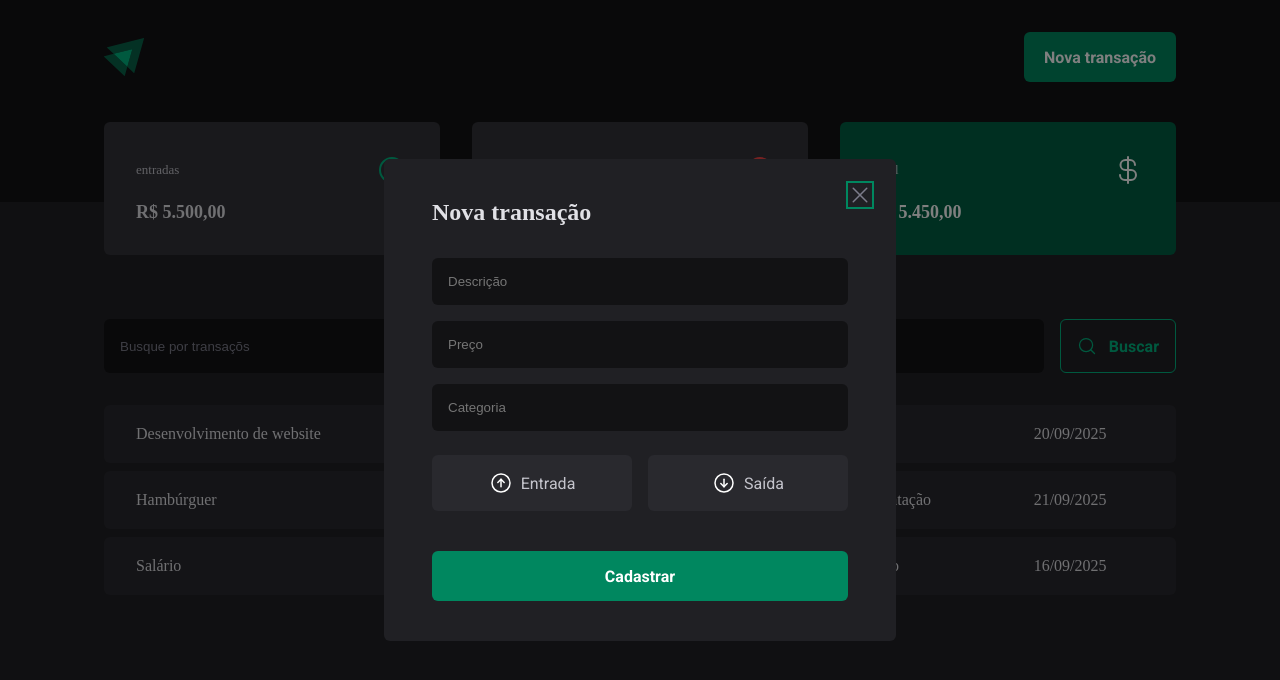
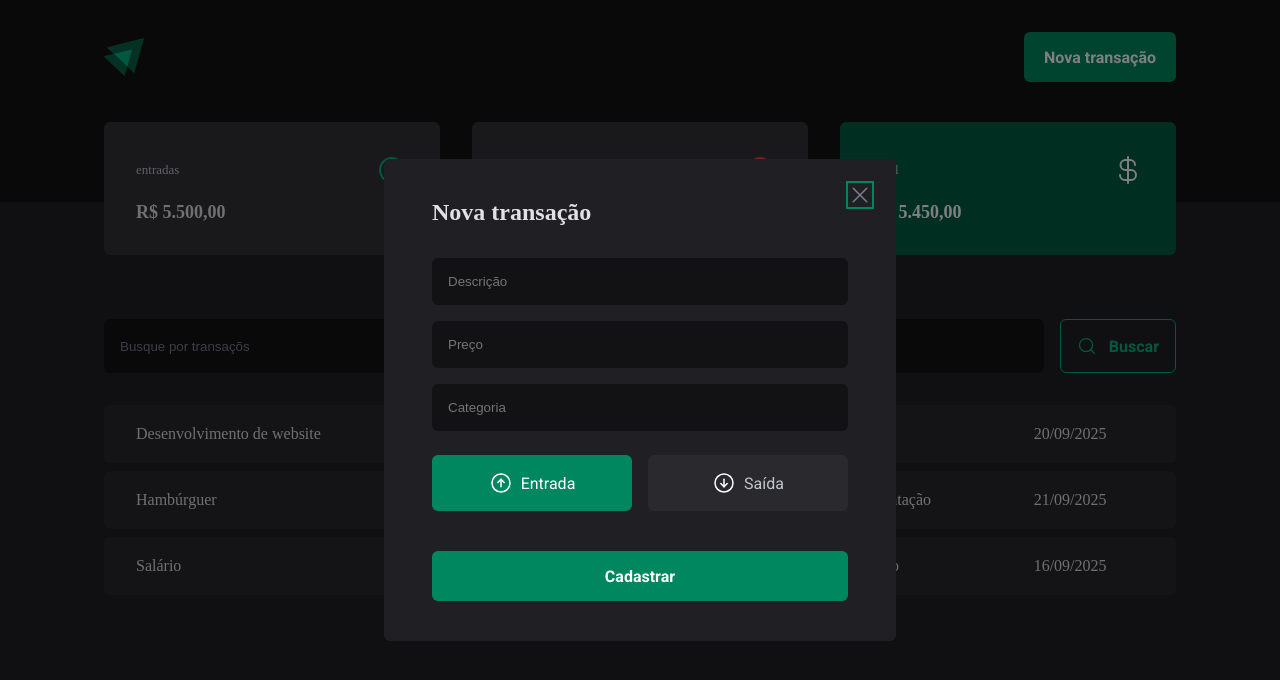
Before and after one commit to ronald1134/DT-Money, a React (Vite) app: page / in a window 1280 px wide. Both pictures are taken after a click on the button "Nova transação". Shown: the top 680 px of the page. Built offline with nearby package versions, Linux system fonts and the light colour scheme; data requests are answered from the project's data file.

Commit message:
feat(NewTransactionModal) adiciona Controller do react-form no TransactionType

```diff
--- a/src/components/NewTransationModal/index.tsx
+++ b/src/components/NewTransationModal/index.tsx
@@ -3,14 +3,14 @@
 import { ArrowCircleDown, ArrowCircleUp, X } from "phosphor-react";
 import * as zod from "zod";
 import { zodResolver } from "@hookform/resolvers/zod";
-import { useForm } from "react-hook-form";
+import { Controller, useForm } from "react-hook-form";
 
 
 const newTransactionFormSchema = zod.object({
     description: zod.string(),
     price: zod.number(),
     category: zod.string(),
-    // type: zod.enum(['income', 'outcome']),
+    type: zod.enum(['income', 'outcome']),
 })
 
 type NewTransactionFormInputs = zod.infer<typeof newTransactionFormSchema>
@@ -19,12 +19,15 @@
 export function NewTransactionModal() {
 
     const {
+        control,
         register,
         handleSubmit,
         formState: { isSubmitting }
     } = useForm<NewTransactionFormInputs>({
         resolver: zodResolver(newTransactionFormSchema),
-
+        defaultValues: {
+            type: 'income'
+        }
     })
 
     async function handleCreateNewTransaction(data: NewTransactionFormInputs) {
@@ -62,7 +65,17 @@
                         {...register('category')}
                     />
 
-                    <TransactionType>
+                    <Controller
+                        control={control}
+                        name="type"
+                        render={({ field }) => {
+                            console.log(field);
+                            return (
+                                <TransactionType
+                                    onValueChange={field.onChange}
+                                    value={field.value}
+                                    >
+
                                     <TransactionTypeButton variant="income" value="income">
                                         <ArrowCircleUp size={24} />
                                         Entrada
@@ -73,6 +86,9 @@
                                         Saída
                                     </TransactionTypeButton>
                                 </TransactionType>
+                            )
+                        }}
+                    />
 
                     <button type="submit" disabled={isSubmitting}>
                         Cadastrar
```
Lines whose indentation alone changed are shown as unchanged.
